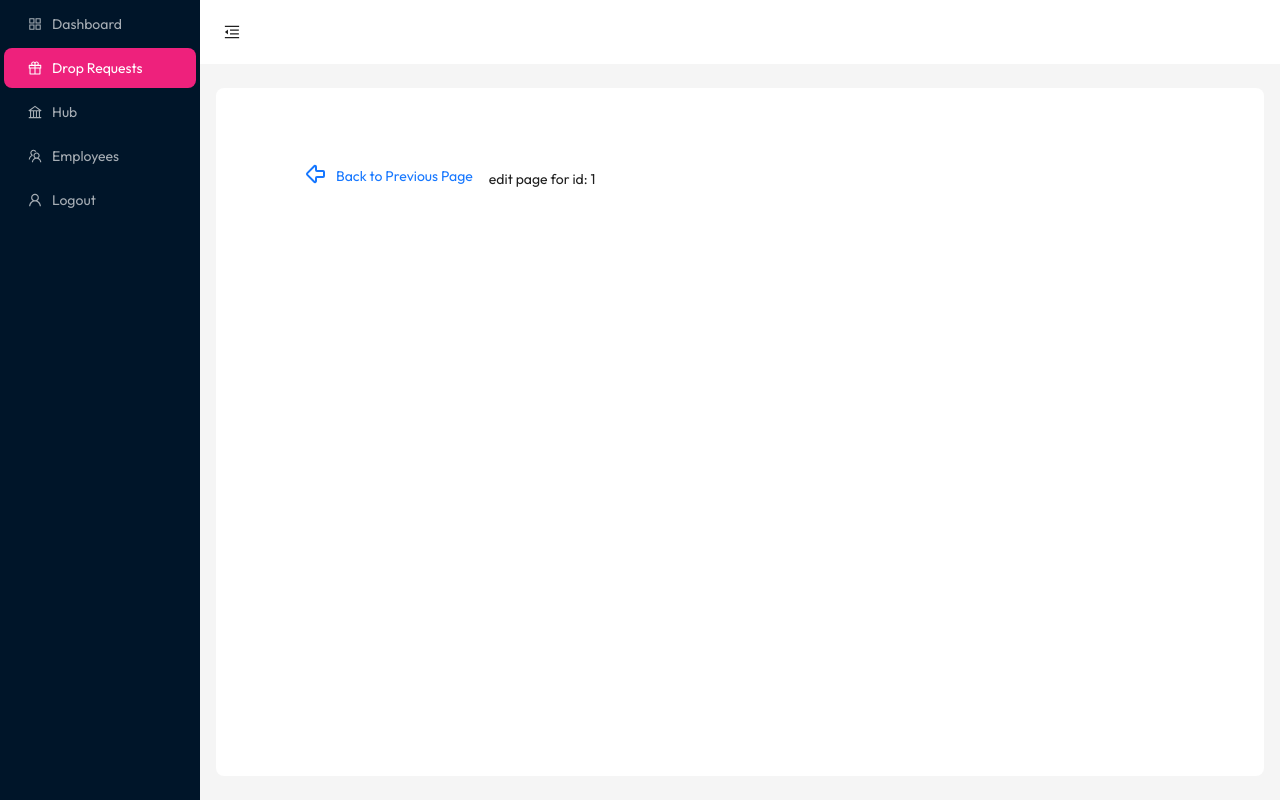
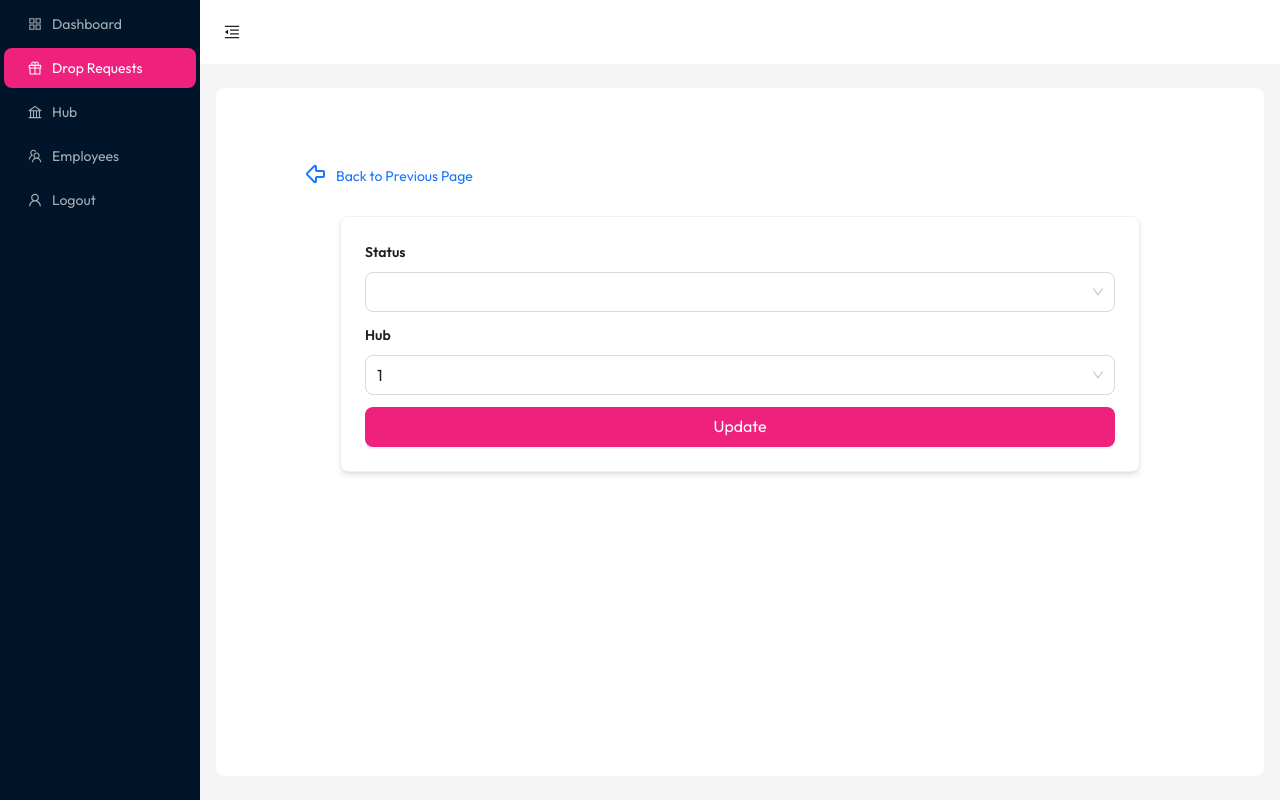
Before and after one commit to shariarSultanFahim/ShareBite-AdminApp-Hackathon, a Next.js app: page /dashboard/drop-requests/edit/1 in a window 1280 px wide. Built offline with nearby package versions, Linux system fonts and the light colour scheme; no server answers; sample sign-in values are in the browser's storage.

Commit message:
Implement Drop Edit Form with validation and data fetching

```diff
--- /dev/null
+++ b/src/app/(private)/dashboard/drop-requests/edit/[id]/_components/drop.edit.form.tsx
@@ -0,0 +1,160 @@
+"use client";
+
+import { Controller, useForm } from "react-hook-form";
+import { zodResolver } from "@hookform/resolvers/zod";
+import { Button, Card, Form, message, Select } from "antd";
+import dropEditSchema, { FormValues } from "./drop.edit.schema";
+import { useGetHubList } from "@/lib/actions/hub/hub.list";
+import { useDropUpdate } from "@/lib/actions/drop-requests/drop.request.update";
+const { Item } = Form;
+
+export function DropEditForm({
+  status,
+  id: dropID,
+}: {
+  status: string | undefined;
+  id: string | undefined;
+}) {
+  const [messageApi, contextHolder] = message.useMessage();
+
+  const { data: hub } = useGetHubList();
+
+  // Prepare hub options
+  const hubOptions =
+    hub?.data?.data?.results?.map((h: { id: string; name: string }) => ({
+      value: h.id,
+      label: h.name,
+    })) || [];
+
+  const { mutate: updateDrop } = useDropUpdate();
+
+  const { handleSubmit, control } = useForm<FormValues>({
+    resolver: zodResolver(dropEditSchema),
+    defaultValues: {
+      status: status || "",
+      hubId: hub?.data?.data?.results?.[0]?.id || 1,
+      adminId: 1,
+    },
+  });
+
+  async function onSubmit(values: FormValues) {
+    console.log(values);
+    // Clearing errors
+    messageApi.open({
+      type: "loading",
+      content: "Updating ...",
+      duration: 0,
+    });
+    const res = await updateDrop({ dropID, ...values });
+
+    messageApi.destroy();
+
+    if (res.status) {
+      messageApi.success("Status Updated successfully!");
+    } else {
+      messageApi.error("Failed to update status. Please try again.");
+    }
+    messageApi.destroy();
+  }
+
+  return (
+    <>
+      {" "}
+      {contextHolder}
+      <Card className="shadow-md" style={{ maxWidth: 800, margin: "0 auto" }}>
+        <Form
+          layout="vertical"
+          className="font-semibold"
+          requiredMark={false}
+          onSubmitCapture={handleSubmit(onSubmit)}
+        >
+          <Controller
+            control={control}
+            name={"status"}
+            render={({
+              field: { onChange, onBlur, value },
+              fieldState: { error },
+            }) => (
+              <>
+                <Item<FormValues>
+                  label="Status"
+                  style={{ marginBottom: "12px" }}
+                  validateStatus={error ? "error" : ""}
+                  help={error?.message}
+                >
+                  <Item noStyle>
+                    <Select
+                      size="large"
+                      value={value}
+                      onChange={onChange}
+                      onBlur={onBlur}
+                      placeholder={`Current Status: ${status || ""}`}
+                      options={[
+                        {
+                          value: "ACCEPTED",
+                          label: "Accept",
+                          disabled: status === "ACCEPTED",
+                        },
+                        {
+                          value: "REJECTED",
+                          label: "Reject",
+                          disabled: status === "REJECTED",
+                        },
+                        {
+                          value: "DELIVERED",
+                          label: "Delivered",
+                          disabled: status === "DELIVERED",
+                        },
+                      ]}
+                      className={error ? "border-red-500 w-full" : "w-full"}
+                    />
+                  </Item>
+                </Item>
+              </>
+            )}
+          />
+          <Controller
+            control={control}
+            name={"hubId"}
+            render={({
+              field: { onChange, onBlur, value },
+              fieldState: { error },
+            }) => (
+              <>
+                <Item<FormValues>
+                  label="Hub"
+                  style={{ marginBottom: "12px" }}
+                  validateStatus={error ? "error" : ""}
+                  help={error?.message}
+                >
+                  <Item noStyle>
+                    <Select
+                      size="large"
+                      value={value}
+                      onChange={onChange}
+                      onBlur={onBlur}
+                      placeholder={`Current Hub: ${
+                        hub?.data?.data?.results?.[0]?.name || ""
+                      }`}
+                      options={hubOptions}
+                      className={error ? "border-red-500 w-full" : "w-full"}
+                    />
+                  </Item>
+                </Item>
+              </>
+            )}
+          />
+
+          <Button
+            size="large"
+            type="primary"
+            htmlType="submit"
+            className="w-full"
+          >
+            Update
+          </Button>
+        </Form>
+      </Card>
+    </>
+  );
+}
--- a/src/app/(private)/dashboard/drop-requests/edit/[id]/_components/drop.edit.schema.ts
+++ b/src/app/(private)/dashboard/drop-requests/edit/[id]/_components/drop.edit.schema.ts
@@ -0,0 +1,11 @@
+import { z } from "zod";
+
+export const dropEditSchema = z.object({
+  status: z.string().min(1, "Status is required"),
+  adminId: z.number(),
+  hubId: z.number(),
+});
+
+export type FormValues = z.infer<typeof dropEditSchema>;
+
+export default dropEditSchema;
--- a/src/app/(private)/dashboard/drop-requests/edit/[id]/page.tsx
+++ b/src/app/(private)/dashboard/drop-requests/edit/[id]/page.tsx
@@ -1,14 +1,17 @@
 "use client";
+import { useGetDropDetails } from "@/lib/actions/drop-requests/drop.details";
 import { useParams } from "next/navigation";
+import { DropEditForm } from "./_components/drop.edit.form";
 
 export default function DropRequestsEdit() {
-  // Get the id from the params
-  // This assumes you are using the new app router (app directory)
-  // and this page is at /dashboard/drop-requests/edit/[id]/page.tsx
-  // If not, adjust accordingly.
-  // You can use useParams from 'next/navigation'
   const params = useParams();
   const id = params?.id;
+  const { data: dropDetails } = useGetDropDetails({ id: id as string });
+  const status = dropDetails?.data?.data?.results?.[0].status;
 
-  return <>edit page for id: {id}</>;
+  return (
+    <>
+      <DropEditForm status={status} id={id} />
+    </>
+  );
 }
--- /dev/null
+++ b/src/lib/actions/drop-requests/drop.details.ts
@@ -0,0 +1,18 @@
+// "use client";
+
+import { useQuery } from "@tanstack/react-query";
+import instance from "..";
+
+interface DropDetailsParams {
+  id: string;
+}
+
+export const getDropDetails = async (params?: DropDetailsParams) =>
+  await instance.get(`/drop/${params?.id}`);
+
+export const useGetDropDetails = (params?: DropDetailsParams) => {
+  return useQuery({
+    queryKey: ["drop-details", params],
+    queryFn: () => getDropDetails(params),
+  });
+};
--- /dev/null
+++ b/src/lib/actions/drop-requests/drop.request.update.ts
@@ -0,0 +1,14 @@
+import { useMutation } from "@tanstack/react-query";
+import instance from "..";
+
+interface DropUpdateData {
+  dropID: string;
+}
+
+const dropUpdate = async ({ dropID, ...data }: DropUpdateData) => {
+  return instance.post(`/drop/${dropID}/status`, { ...data });
+};
+
+export const useDropUpdate = () => {
+  return useMutation({ mutationFn: dropUpdate });
+};
```
Also changed, not shown: src/app/(private)/dashboard/drop-requests/edit/[id]/_components/drop.edit.form.ts (deleted).
